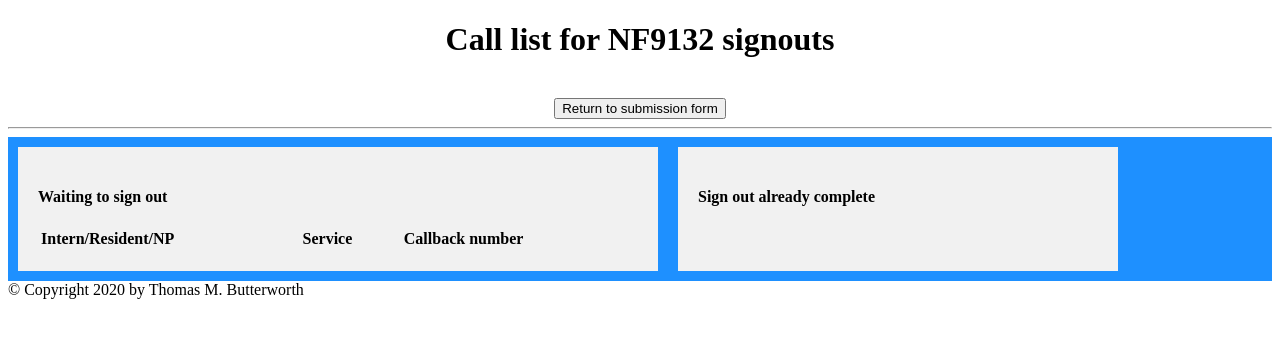
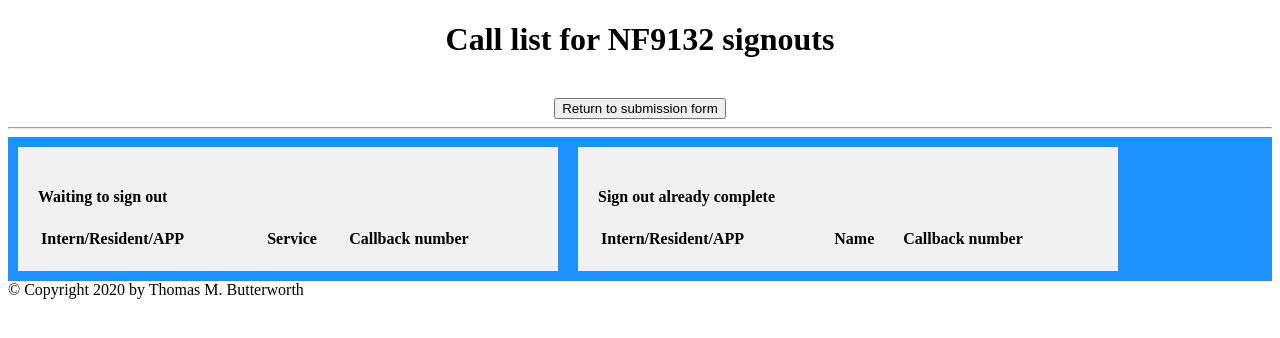
Before and after one commit to rosenbergdm/signout, a Flask app: page /nightfloat in a window 1280 px wide. Shown: the top 338 px of the page. Run offline with Flask 2, Linux system fonts and the light colour scheme; data that the repository does not hold is empty; parts of the project's set-up code (start-up, migrations or seed data) failed here and were passed over; some libraries are stand-ins or nearby versions.

Commit message:
update to display callback numbers after call is made

```diff
--- a/signout.py
+++ b/signout.py
@@ -37,6 +37,8 @@ dbname = ""
 dbuser = ""
 dbpassword = ""
 
+CLEANUP_TIMESTAMP = re.compile(r"\.(..).*$")
+SHIFT_TIMES = re.compile(r"^(..):59:59\.*")
 
 def gen_med_sorter(intern_list):
     gen_med = []
@@ -51,16 +53,14 @@ def gen_med_sorter(intern_list):
 
 
 def format_timestamp(ts):
-    cleanup_timestamp = re.compile(r"\.(..).*$")
     if ts == "None":
         return ""
     else:
-        return cleanup_timestamp.sub(".\\1", ts)
+        return CLEANUP_TIMESTAMP.sub(".\\1", ts)
 
 
 def fix_earlytimes(ts):
-    shift_times = re.compile(r"^(..):59:59\.*")
-    return shift_times.sub("\\1:00:00.00", ts)[0 : len(ts)]
+    return SHIFT_TIMES.sub("\\1:00:00.00", ts)[0 : len(ts)]
 
 
 def cleanup_date_input(ds):
@@ -149,7 +149,7 @@ def nightfloat():
         )
         cur.execute(
             """
-                    SELECT intern_name, name
+                    SELECT intern_name, name, intern_callback
                     FROM signout LEFT JOIN service
                         ON signout.service = service.id
                     WHERE signout.active is FALSE
@@ -162,7 +162,7 @@ def nightfloat():
             % listtype.upper()
         )
         completed_interns = [
-            {"intern_name": x[0], "name": x[1]} for x in cur.fetchall()
+            {"intern_name": x[0], "name": x[1], "intern_callback": x[2]} for x in cur.fetchall()
         ]
         cur.close()
         conn.close()
@@ -200,7 +200,6 @@ def synctime():
 @app.route("/query", methods=["GET", "POST"])
 def query():
     conn = get_db()
-    cleanup_timestamp = re.compile(r"\.(..).*$")
     if request.method == "GET":
         cur = conn.cursor()
         rangestring = "Showing signouts for %s" % (
@@ -221,7 +220,7 @@ def query():
                 "intern_name": x[0],
                 "name": x[1],
                 "type": x[2],
-                "addtime": fix_earlytimes(cleanup_timestamp.sub(".\\1", str(x[3]))),
+                "addtime": fix_earlytimes(CLEANUP_TIMESTAMP.sub(".\\1", str(x[3]))),
                 "starttime": x[4],
                 "completetime": x[5],
                 "adddate": x[6].strftime("%m-%d-%Y"),
@@ -239,13 +238,13 @@ def query():
             except Exception:
                 sout["elapsedtime"] = "Unable to be computed"
             if sout["starttime"] != None:
-                sout["starttime"] = cleanup_timestamp.sub(
+                sout["starttime"] = CLEANUP_TIMESTAMP.sub(
                     "", str(sout["starttime"].time())
                 )
             else:
                 sout["starttime"] = ""
             if sout["completetime"] != None:
-                sout["completetime"] = cleanup_timestamp.sub(
+                sout["completetime"] = CLEANUP_TIMESTAMP.sub(
                     "", str(sout["completetime"].time())
                 )
             else:
@@ -315,7 +314,7 @@ def query():
                 "intern_name": x[0],
                 "name": x[1],
                 "type": x[2],
-                "addtime": fix_earlytimes(cleanup_timestamp.sub("", str(x[3]))),
+                "addtime": fix_earlytimes(CLEANUP_TIMESTAMP.sub("", str(x[3]))),
                 "starttime": x[4],
                 "completetime": x[5],
                 "adddate": x[6].strftime("%m-%d-%Y"),
@@ -333,13 +332,13 @@ def query():
             except Exception:
                 sout["elapsedtime"] = "Unable to be computed"
             if sout["starttime"] != None:
-                sout["starttime"] = cleanup_timestamp.sub(
+                sout["starttime"] = CLEANUP_TIMESTAMP.sub(
                     "", str(sout["starttime"].time())
                 )
             else:
                 sout["starttime"] = ""
             if sout["completetime"] != None:
-                sout["completetime"] = cleanup_timestamp.sub(
+                sout["completetime"] = CLEANUP_TIMESTAMP.sub(
                     "", str(sout["completetime"].time())
                 )
             else:
@@ -354,7 +353,6 @@ def query():
 
 def submission_weekend():
     conn = get_db()
-    cleanup_timestamp = re.compile(r"\.(..).*$")
     if request.method == "GET":
         cur = conn.cursor()
         cur.execute(
@@ -380,7 +378,7 @@ def submission_weekend():
             {
                 "intern_name": x[0],
                 "name": x[1],
-                "addtime": fix_earlytimes(cleanup_timestamp.sub(".\\1", str(x[2]))),
+                "addtime": fix_earlytimes(CLEANUP_TIMESTAMP.sub(".\\1", str(x[2]))),
                 "active": x[3],
                 "fgcolor": get_foreground_color(x[3]),
                 "elapsedtime": format_timestamp(str(x[4])),
@@ -402,7 +400,7 @@ def submission_weekend():
             {
                 "intern_name": x[0],
                 "name": x[1],
-                "addtime": fix_earlytimes(cleanup_timestamp.sub(".\\1", str(x[2]))),
+                "addtime": fix_earlytimes(CLEANUP_TIMESTAMP.sub(".\\1", str(x[2]))),
                 "active": x[3],
                 "fgcolor": get_foreground_color(x[3]),
                 "elapsedtime": format_timestamp(str(x[4])),
@@ -443,7 +441,6 @@ def submission_weekend():
 
 def submission_weekday():
     conn = get_db()
-    cleanup_timestamp = re.compile(r"\.(..).*$")
     if request.method == "GET":
         cur = conn.cursor()
         cur.execute(
@@ -470,7 +467,7 @@ def submission_weekday():
             {
                 "intern_name": x[0],
                 "name": x[1],
-                "addtime": fix_earlytimes(cleanup_timestamp.sub(".\\1", str(x[2]))),
+                "addtime": fix_earlytimes(CLEANUP_TIMESTAMP.sub(".\\1", str(x[2]))),
                 "active": x[3],
                 "fgcolor": get_foreground_color(x[3]),
                 "elapsedtime": format_timestamp(str(x[4])),
@@ -493,7 +490,7 @@ def submission_weekday():
             {
                 "intern_name": x[0],
                 "name": x[1],
-                "addtime": fix_earlytimes(cleanup_timestamp.sub(".\\1", str(x[2]))),
+                "addtime": fix_earlytimes(CLEANUP_TIMESTAMP.sub(".\\1", str(x[2]))),
                 "active": x[3],
                 "fgcolor": get_foreground_color(x[3]),
                 "elapsedtime": format_timestamp(str(x[4])),
@@ -516,7 +513,7 @@ def submission_weekday():
             {
                 "intern_name": x[0],
                 "name": x[1],
-                "addtime": fix_earlytimes(cleanup_timestamp.sub(".\\1", str(x[2]))),
+                "addtime": fix_earlytimes(CLEANUP_TIMESTAMP.sub(".\\1", str(x[2]))),
                 "active": x[3],
                 "fgcolor": get_foreground_color(x[3]),
                 "elapsedtime": format_timestamp(str(x[4])),
@@ -539,7 +536,7 @@ def submission_weekday():
             {
                 "intern_name": x[0],
                 "name": x[1],
-                "addtime": fix_earlytimes(cleanup_timestamp.sub(".\\1", str(x[2]))),
+                "addtime": fix_earlytimes(CLEANUP_TIMESTAMP.sub(".\\1", str(x[2]))),
                 "active": x[3],
                 "fgcolor": get_foreground_color(x[3]),
                 "elapsedtime": format_timestamp(str(x[4])),
--- a/templates/nightfloat.html
+++ b/templates/nightfloat.html
@@ -12,11 +12,11 @@
   <br><hr>
 </center>
 <div class="flex-container">
-  <div class="waitinglist" style="flex: 0 0 600px">
+  <div class="waitinglist" style="flex: 0 0 500px">
 	  <h4>Waiting to sign out</h4>
     <table style="width:100%;text-align:left;">
       <tr>
-        <th>Intern/Resident/NP</th>
+        <th>Intern/Resident/APP</th>
         <th>Service</th>
         <th>Callback number</th>
       </tr>
@@ -38,14 +38,22 @@
       {% endfor %}
     </table>
   </div>
-  <div class="completelist" style="flex: 0 0 400px">
+  <div class="completelist" style="flex: 0 0 500px">
 	  <h4>Sign out already complete</h4>
-    <ul>
+    <table style="width:100%;text-align:left;">
+      <tr>
+        <th>Intern/Resident/APP</th>
+        <th>Name</th>
+        <th>Callback number</th>
+      </tr>
       {% for intern in completed_interns %}
-      <li>{{ intern.intern_name|striptags }} - ({{ intern.name|striptags }})
-      </li>
+      <tr>
+        <td>{{ intern.intern_name|striptags }}</td>
+        <td>{{ intern.name|striptags }}</td>
+        <td>{{ intern.intern_callback|striptags }}</td>
+      </tr>
       {% endfor %}
-    </ul>
+    </table>
   </div>
 </div>
 {% endblock %}
--- a/templates/submission_weekend.html
+++ b/templates/submission_weekend.html
@@ -57,7 +57,7 @@
       <h3>Primary teams signed up</h3>
       <table style="width:100%;text-align:left;">
         <tr>
-          <th>Intern/Resident/NP</th>
+          <th>Intern/Resident/APP</th>
           <th>Service</th>
           <th>Time marked ready</th>
           <!-- <th>Signout duration</th> -->
@@ -104,7 +104,7 @@
       <h3>Primary teams signed up</h3>
       <table style="width:100%;text-align:left;">
         <tr>
-          <th>Intern/Resident/NP</th>
+          <th>Intern/Resident/APP</th>
           <th>Service</th>
           <th>Time marked ready</th>
           <!-- <th>Signout duration</th> -->
```
Also changed, not shown: templates/submission.html (+4 -4 lines), todo_items.md (+1 -1 lines).
